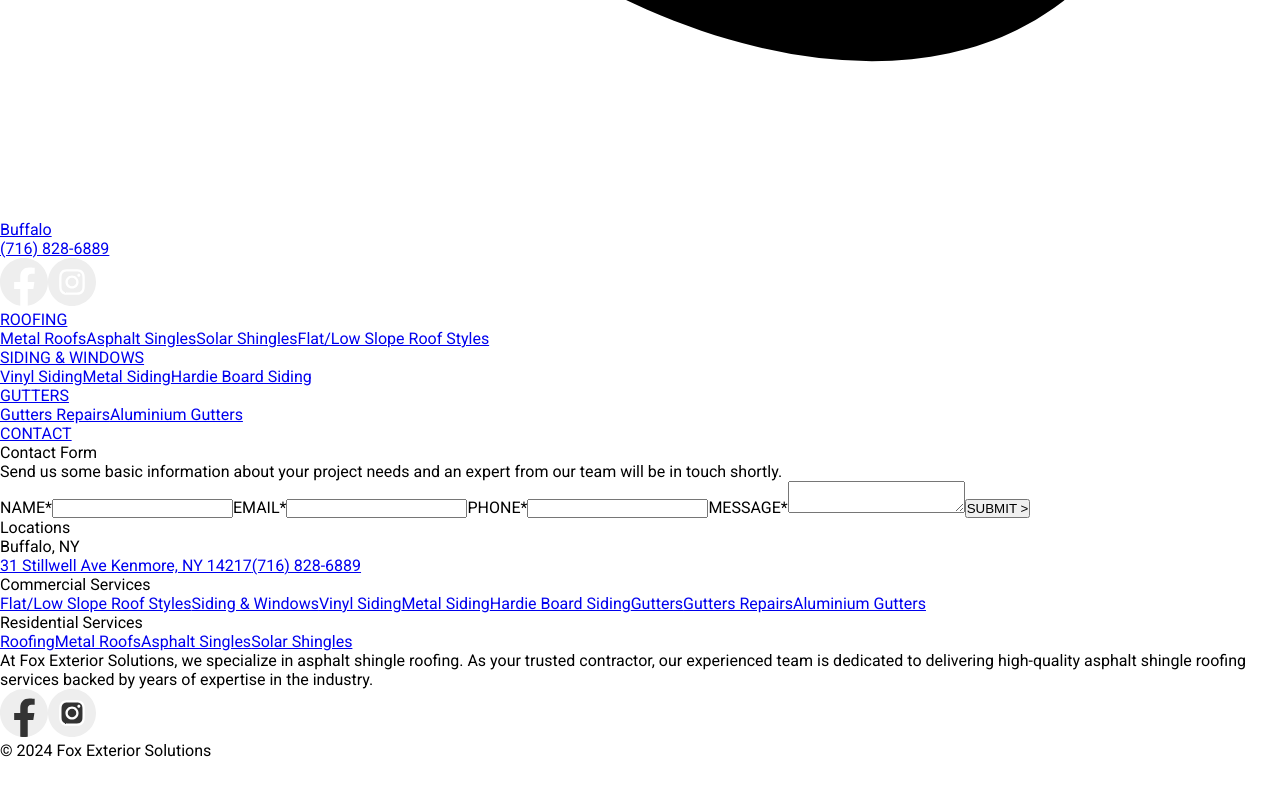
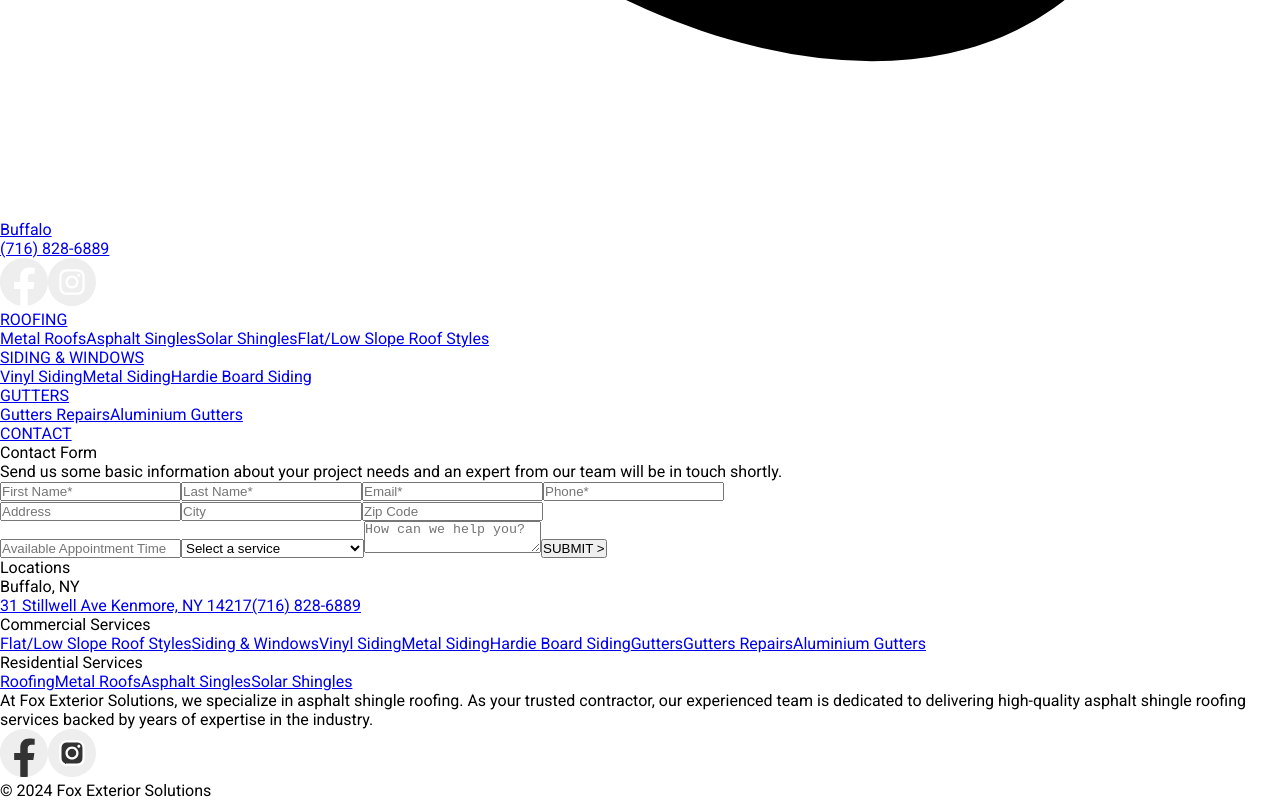
Before and after one commit to peter-aspiazu-s/fox-exterior-solutions, a Next.js app: page /contact in a window 1280 px wide. Shown: the part 1064-1864 px from the top of the page. Before the commit the page ends 1824 px from the top, so only its background shows below. Built offline with nearby package versions, Linux system fonts and the light colour scheme.

Commit message:
agrego cambios nuevo formulario

```diff
--- a/components/contact/FormComponent.tsx
+++ b/components/contact/FormComponent.tsx
@@ -8,20 +8,44 @@
     text?:boolean;
 }
 
+const servicesForm = [
+    {service: "Roofing"},
+    {service: "Metal Roofs"},
+    {service: "Asphalt Singles"},
+    {service: "Solar Shingles"},
+    {service: "Flat/Low Slope Roof Styles"},
+    {service: "Siding & Windows"},
+    {service: "Vinyl Siding"},
+    {service: "Metal Siding"},
+    {service: "Hardie Board Siding"},
+]
+
 export const FormComponent: FC<FormProps> = ({text}) => {
 
     const [formData, setFormData] = useState({
-        name: '',
+        firstname: '',
+        lastname: '',
         email:'',
         phone: '',
+        address: '',
+        city: '',
+        zipcode: '',
+        availableappointmenttime: '',
+        services: '',
         message: '',
     });
     const [loading, setLoading] = useState(false);
 
     const {
-        name,
+        firstname,
+        lastname,
         email,
         phone,
+        address,
+        city,
+        zipcode,
+        availableappointmenttime,
+        services,
         message
     } = formData;
 
@@ -47,9 +71,15 @@
                         confirmButtonText: 'ok'
                     });
                     setFormData({
-                        name: '',
+                        firstname: '',
+                        lastname: '',
                         email: '',
                         phone: '',
+                        address: '',
+                        city: '',
+                        zipcode: '',
+                        availableappointmenttime: '',
+                        services: '',
                         message: '',
                     });
                 } else {
@@ -70,7 +100,7 @@
         }
     }
 
-    const handleChange = (e:ChangeEvent<HTMLInputElement | HTMLTextAreaElement>) => {
+    const handleChange = (e:ChangeEvent<HTMLInputElement | HTMLTextAreaElement | HTMLSelectElement>) => {
 
         const {value, name} = e.target;
 
@@ -82,11 +112,22 @@
     }
 
     const isValid = () => {
-        if(name.trim().length <= 0){
+        if(firstname.trim().length <= 0){
 
             Swal.fire({
                 title: 'Error!',
-                text: 'The name is required',
+                text: 'The first name is required',
+                icon: 'error',
+                confirmButtonText: 'ok'
+            });
+
+            return false;
+        }
+        if(lastname.trim().length <= 0){
+
+            Swal.fire({
+                title: 'Error!',
+                text: 'The last name is required',
                 icon: 'error',
                 confirmButtonText: 'ok'
             });
@@ -124,36 +165,95 @@
             <div className={`formcomponent__title ${text ? "formcomponent__textclass" : ""}`}>Contact Form</div>
             <div className={`formcomponent__text ${text ? "formcomponent__textclass" : ""}`}>Send us some basic information about your project needs and an expert from our team will be in touch shortly.</div>
             <form className="formcomponent__form" onSubmit={handleSubmit}>
-                <label className={`formcomponent__label ${text ? "formcomponent__textclass" : ""}`} id='name'>NAME*</label>
+                {/* <label className={`formcomponent__label ${text ? "formcomponent__textclass" : ""}`} id='firstname'>FIRST NAME*</label> */}
                 <input
                    className="formcomponent__input"
                    type="text"
-                   name='name'
-                   value={name}
+                   name='firstname'
+                   value={firstname}
                    onChange={handleChange}
+                   placeholder="First Name*"
                 />
-                <label className={`formcomponent__label ${text ? "formcomponent__textclass" : ""}`} id="email">EMAIL*</label>
+                {/* <label className={`formcomponent__label ${text ? "formcomponent__textclass" : ""}`} id='lastname'>LAST NAME*</label> */}
+                <input
+                   className="formcomponent__input"
+                   type="text"
+                   name='lastname'
+                   value={lastname}
+                   onChange={handleChange}
+                   placeholder="Last Name*"
+                />
+                {/* <label className={`formcomponent__label ${text ? "formcomponent__textclass" : ""}`} id="email">EMAIL*</label> */}
                 <input
                     className="formcomponent__input"
                     type="text"
                     name='email'
                     value={email}
                     onChange={handleChange}
+                    placeholder="Email*"
                 />
-                <label className={`formcomponent__label ${text ? "formcomponent__textclass" : ""}`} id="phone">PHONE*</label>
+                {/* <label className={`formcomponent__label ${text ? "formcomponent__textclass" : ""}`} id="phone">PHONE*</label> */}
                 <input
                     className="formcomponent__input"
                     type="text"
                     name='phone'
                     value={phone}
                     onChange={handleChange}
+                    placeholder="Phone*"
                 />
-                <label className={`formcomponent__label ${text ? "formcomponent__textclass" : ""}`} id="message">MESSAGE*</label>
+                {/* <label className={`formcomponent__label ${text ? "formcomponent__textclass" : ""}`} id="address">ADDRESS</label> */}
+                <div className="formcomponent__address-group">
+                    <input
+                        className="formcomponent__input"
+                        type="text"
+                        name='address'
+                        value={address}
+                        onChange={handleChange}
+                        placeholder="Address"
+                    />
+                    <input
+                        className="formcomponent__input"
+                        type="text"
+                        name='city'
+                        value={city}
+                        onChange={handleChange}
+                        placeholder="City"
+                    />
+                    <input
+                        className="formcomponent__input"
+                        type="text"
+                        name='zipcode'
+                        value={zipcode}
+                        onChange={handleChange}
+                        placeholder="Zip Code"
+                    />
+                </div>
+                <input
+                    className="formcomponent__input"
+                    type="text"
+                    name='availableappointmenttime'
+                    value={availableappointmenttime}
+                    onChange={handleChange}
+                    placeholder="Available Appointment Time"
+                />
+                <select
+                    className="formcomponent__select"
+                    name='services'
+                    value={services}
+                    onChange={handleChange}
+                >
+                    <option value="">Select a service</option>
+                    {servicesForm.map((service, index) => (
+                        <option key={index + service.service} value={service.service}>{service.service}</option>
+                    ))}
+                </select>
+                {/* <label className={`formcomponent__label ${text ? "formcomponent__textclass" : ""}`} id="message">MESSAGE*</label> */}
                 <textarea
                     className="formcomponent__textarea"
                     name="comment"
                     value={message}
                     onChange={handleChange}
+                    placeholder="How can we help you?"
                 />
                 {
                    loading
--- a/layout/Layout.tsx
+++ b/layout/Layout.tsx
@@ -89,7 +89,8 @@
                     : (lastElement === "gutters-repairs") ? "Gutters Repairs"
                     : (lastElement === "aluminium-gutters") ? "Aluminium Gutters"
                     : (lastElement === "contact") ? "Contact"
-                    : "At Fox Exterior Solutions, we specialize in asphalt shingle roofing"
+                    // : "At Fox Exterior Solutions, we specialize in asphalt shingle roofing"
+                    : "AQUÍ VA EL SLOGAN"
                 }
 
                 onButtonClick={scrollToSection} // Pasar la función al BannerComponent
--- a/styles/components/formcomponent.css
+++ b/styles/components/formcomponent.css
@@ -16,10 +16,10 @@
     color: #eeeeee;
 }
 
-.formcomponent__form{
+.formcomponent__form, .formcomponent__address-group{
     display: flex;
     flex-direction: column;
-    gap: 10px;
+    gap: 20px;
 }
 
 .formcomponent__label{
@@ -36,6 +36,12 @@
     border-bottom: 1px solid #333333;
     background-color: #e0e0e0;
     height: 40px;
+    padding-left: 20px;
+}
+
+.formcomponent__select{
+    height: 40px;
+    background-color: #e0e0e0;
 }
 
 .formcomponent__textarea{
@@ -43,6 +49,8 @@
     border-bottom: 1px solid #333333;
     background-color: #e0e0e0;
     height: 100px;
+    padding-top: 10px;
+    padding-left: 20px;
 }
 
 .formcomponent__button{
@@ -54,7 +62,7 @@
     background-color: transparent;
     color: #eeeeee;
     font-weight: bold;
-    width: 200px;
+    width: auto;
     height: 50px;
     border: 1px solid #eeeeee;
     border-radius: 30px;
@@ -90,22 +98,66 @@
 }
 
 @media screen and (min-width: 768px){
-    /* .formcomponent{
-        width: 330px;
-    } */
     .formcomponent{
         width: 600px;
+    }
+
+    .formcomponent__form{
+        display: grid;
+        /* grid-template-columns: repeat(2, 1fr); */
+    }
+
+    .formcomponent__form input:nth-child(1),
+    .formcomponent__form input:nth-child(2) {
+        grid-column: span 1;
+    }
+
+    .formcomponent__form input:nth-child(3),
+    .formcomponent__form input:nth-child(4) {
+        grid-column: span 1;
+    }
+
+    .formcomponent__address-group {
+        flex-direction: row;
+        justify-content: space-between;
+        grid-column: span 2;
+    }
+
+    .formcomponent__form input:nth-child(8),
+    .formcomponent__form select:nth-child(9) {
+        grid-column: span 1;
+    }
+
+    .formcomponent__form textarea,
+    .formcomponent__button {
+        grid-column: span 2;
     }
 }
 
 @media screen and (min-width: 1024px){
-    /* .formcomponent{
-        width: 440px;
-    } */
+    .formcomponent{
+        width: 800px;
+    }
+
+    .formcomponent__address-group input{
+        width: 250px;
+    }
+
+    .formcomponent__title{
+        font-size: 50px;
+     }
 }
 
 @media screen and (min-width: 1440px){
-    /* .formcomponent{
-        width: 580px;
-    } */
+    .formcomponent{
+        width: 920px;
+    }
+
+    .formcomponent__address-group input{
+        width: 290px;
+    }
+
+    .formcomponent__title{
+        font-size: 50px;
+     }
 }
```
